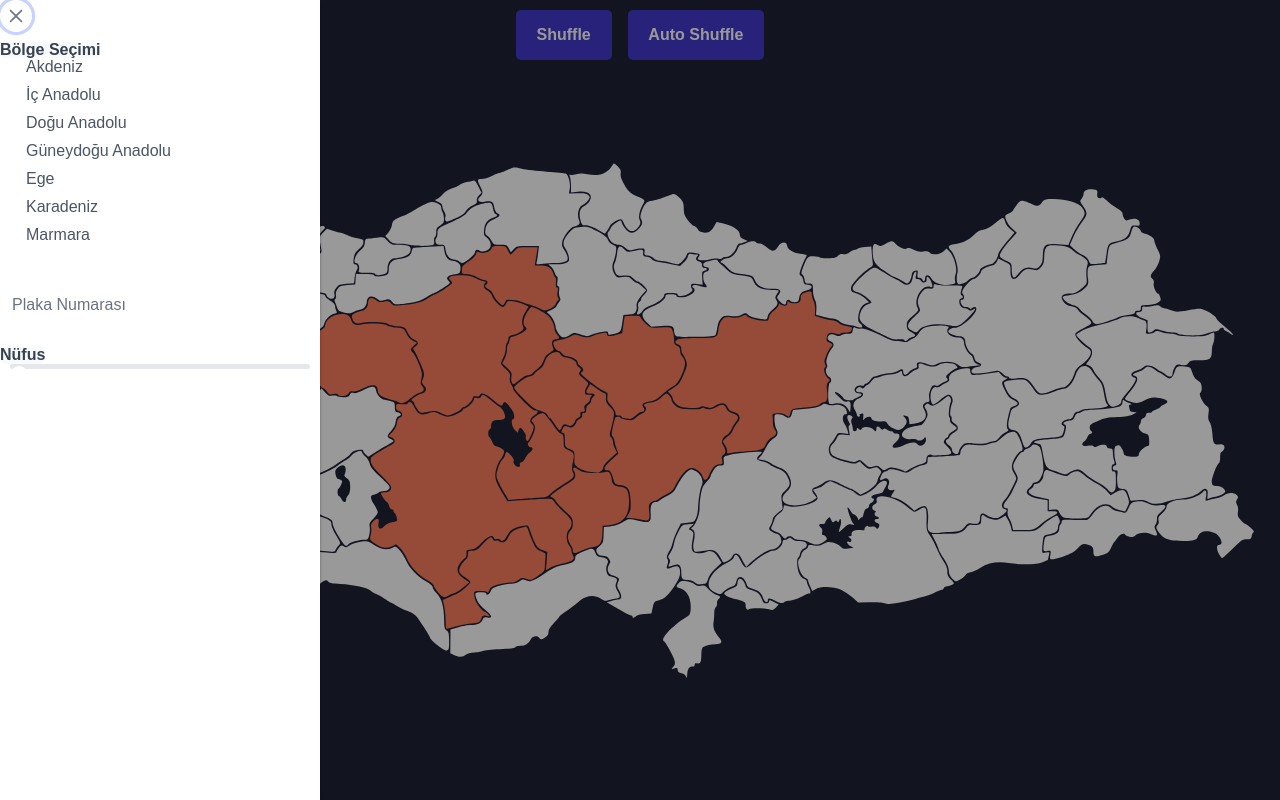
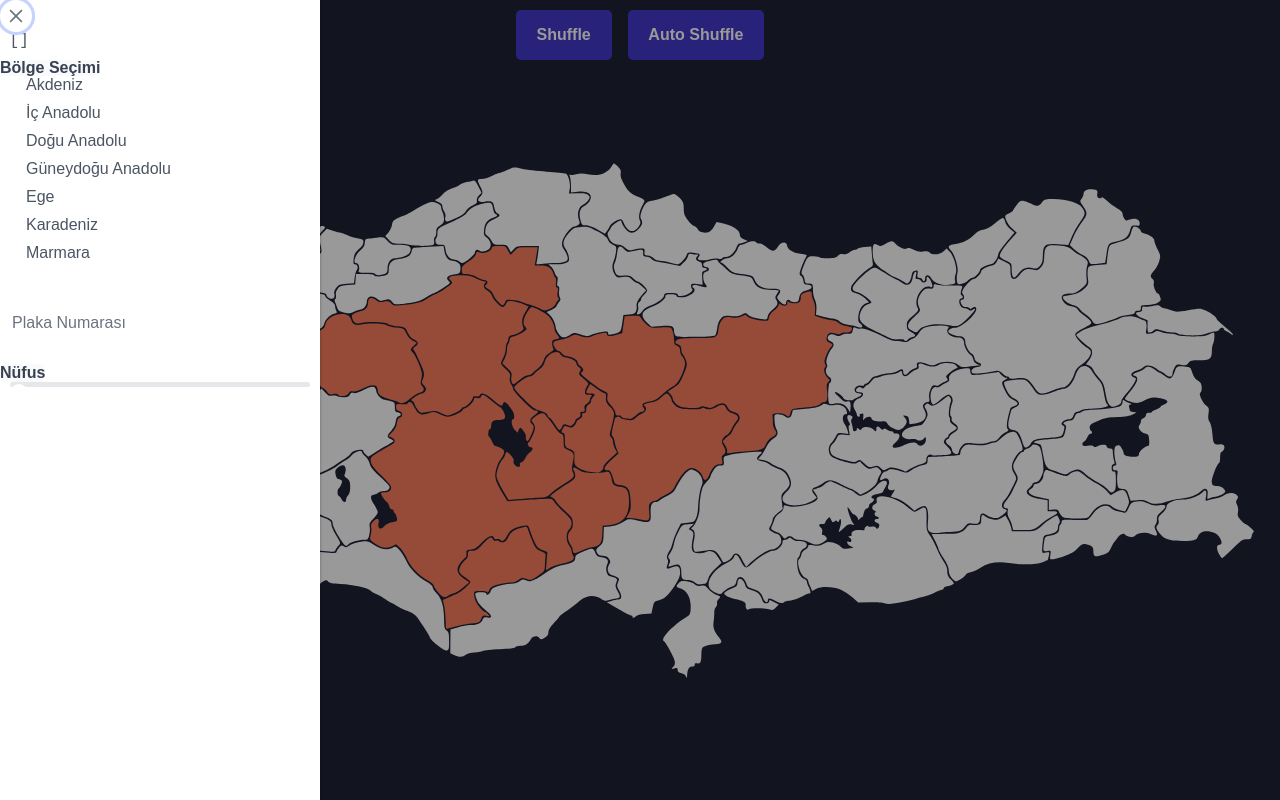
Before and after one commit to trombonist76/vue-turkey-map, a Vue app: page / in a window 1280 px wide. Shown: the top 800 px of the page. Built offline with nearby package versions, Linux system fonts and the light colour scheme; a web font is replaced by a local one.

Commit message:
[Refactor] Fix typos in the App.vue & Sidebar.

```diff
--- a/src/App.vue
+++ b/src/App.vue
@@ -64,11 +64,11 @@ const populationHandler = (population) => {
 }
 
 const plateNumberHandler = (plateNumber) => {
-	console.log('typeof plateNumber', typeof plateNumber)
 	activeFilter.value = (city) => byPlateNumber(city, plateNumber)
 }
 
 const regionHander = (region) => {
+	console.log('region', region)
 	activeFilter.value = (city) => byRegion(city, region)
 }
 </script>
@@ -78,7 +78,7 @@ const regionHander = (region) => {
     <Sidebar
       @setPopulation="populationHandler"
       @setPlateNum="plateNumberHandler"
-      @setRegionHandler="regionHander"
+      @setRegion="regionHander"
     />
     <div class="content">
       <div class="buttons">
--- a/src/components/Sidebar.vue
+++ b/src/components/Sidebar.vue
@@ -50,7 +50,7 @@ const population = ref(0);
 const formatter = Intl.NumberFormat("tr", { notation: "compact" });
 const formattedPopulation = computed(() => formatter.format(population.value));
 
-const regionHander = (region) => {
+const regionHandler = (region) => {
   selectedRegions.value = region;
   emits("setRegion", region);
 };
@@ -68,6 +68,7 @@ const plateNumHandler = (number) => {
 
 <template>
   <Sidebar v-model:visible="props.visible" class="sidebar">
+    <pre> {{ selectedRegions }}</pre>
     <div class="content">
       <Fieldset legend="Bölge Seçimi">
         <div class="regions">
@@ -81,7 +82,7 @@ const plateNumHandler = (number) => {
               :inputId="region.name"
               :value="region.name"
               name="region"
-              @update:modelValue="regionHander"
+              @update:modelValue="regionHandler"
             />
             <label :for="region.name">{{ region.name }}</label>
           </div>
```
